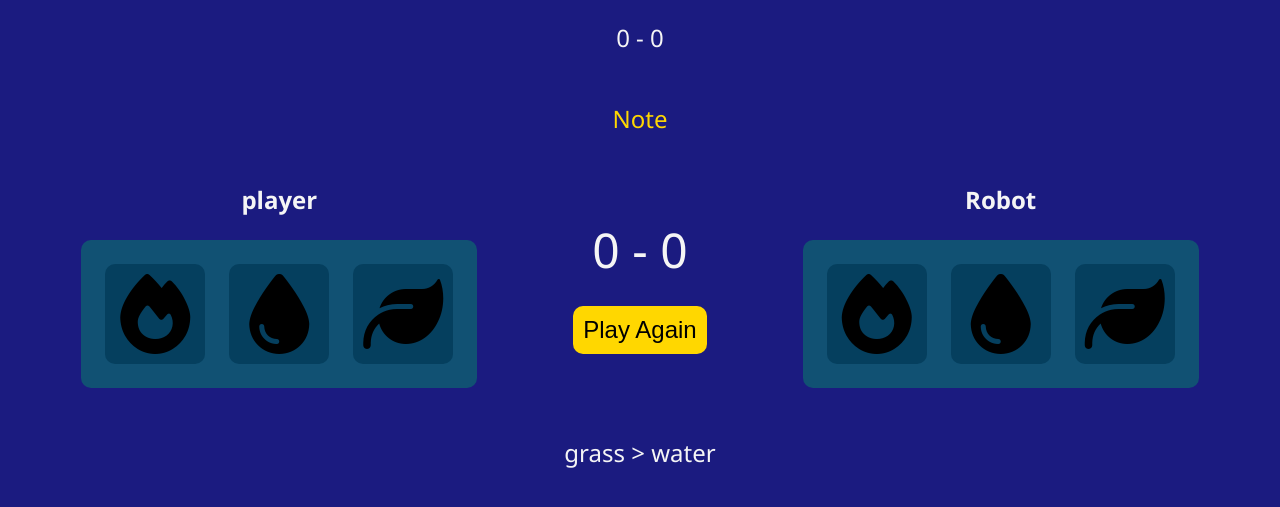
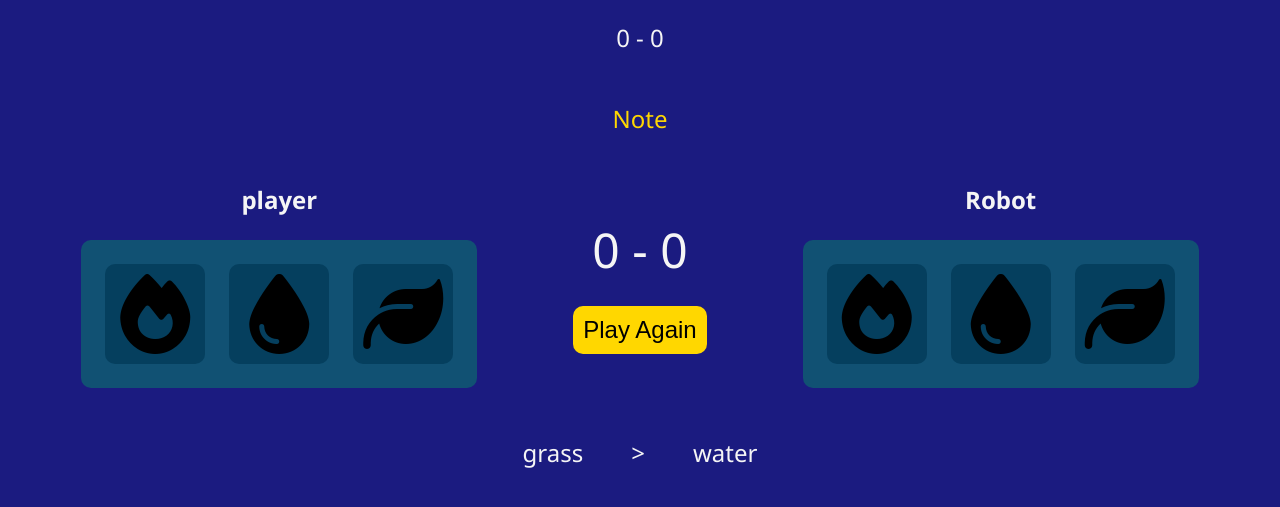
Before and after one commit to Hrma2006/rock-paper-cissors, a plain HTML site: page index.html in a window 1280 px wide. Shown: the part 213-720 px from the top of the page. Drawn offline with Linux system fonts and the light colour scheme.

Commit message:
added display flex to .played

```diff
--- a/style.css
+++ b/style.css
@@ -127,5 +127,7 @@ button:hover{
 cursor: pointer;
 }
 .played{
+  display: flex;
   font-size: var(--small);
+  gap: var(--meduim);
 }
```
